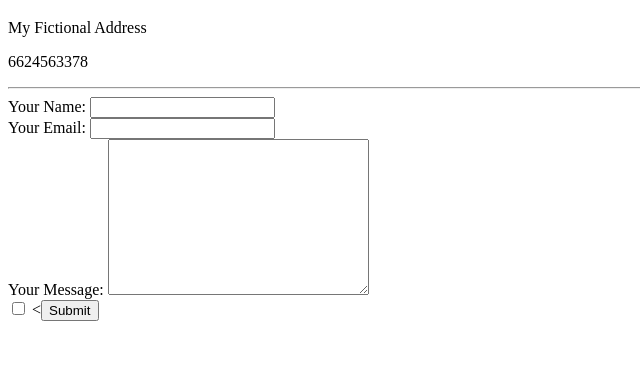
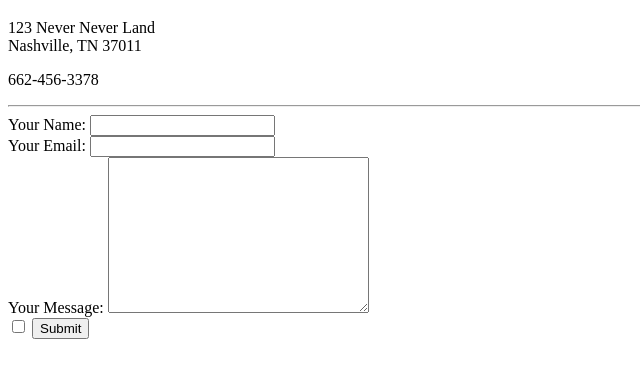
Before and after one commit to akellum7/Beginning, a plain HTML site: page contact-me.html in a window 1280 px wide. Shown: the part 61-438 px from the top of the page, without its empty margins (0-640 px from the left). Drawn offline with Linux system fonts and the light colour scheme.

Commit message:
Update contact-me.html

```diff
--- a/contact-me.html
+++ b/contact-me.html
@@ -6,8 +6,9 @@
   </head>
   <body>
   <h1>My Contact Details</h1>
-  <p>My Fictional Address</p>
-  <p>6624563378</p>
+  <p>123 Never Never Land <br>
+  Nashville, TN 37011</p>
+  <p>662-456-3378</p>
   <hr>
  <form class="" action="mailto:alicia.l.kellum@gmail.com" method="post">
   <label>Your Name:</label>
@@ -17,7 +18,7 @@
   <label>Your Message:</label>
   <textarea name="yourmessage" rows="10" cols="30"></textarea><br>
   <input type="checkbox" name="" value="">
-  <<input type="submit" name="">
+  <input type="submit" name="">
   </form>
   </body>
 </html>
```
